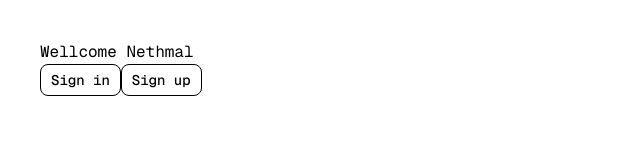
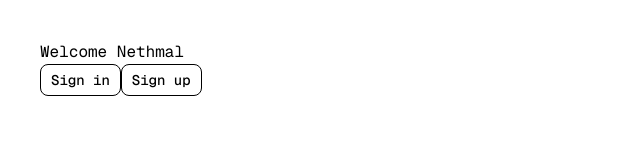
Before and after one commit to nethmalgeesaraux/blog_App, a Next.js app: page / in a window 1280 px wide. Shown: the top 160 px of the page, without its empty margins (0-640 px from the left). Built offline with nearby package versions, Linux system fonts and the light colour scheme; no server answers.

Commit message:
implement Kinde authentication session handling in Home component

```diff
--- a/app/page.tsx
+++ b/app/page.tsx
@@ -1,17 +1,31 @@
-import { RegisterLink, LoginLink } from "@kinde-oss/kinde-auth-nextjs/components";
+import { RegisterLink, LoginLink, LogoutLink } from "@kinde-oss/kinde-auth-nextjs/components";
+import { getKindeServerSession } from "@kinde-oss/kinde-auth-nextjs/server";
 import { Button } from "@/components/ui/button";
 
-export default function Home() {
+export default async function Home() {
+
+  const { getUser } = getKindeServerSession();
+  const session = await getUser();
+
   return (
     <div className="p-10">
-      <h1>Wellcome Nethmal</h1>
+      <h1>Welcome Nethmal</h1>
+      {session ? (
+        <LogoutLink>
+          <Button variant="outline">Logout</Button>
+        </LogoutLink>
+      ) : (
+        <>
           <LoginLink>
             <Button variant="outline">Sign in</Button>
           </LoginLink>
           <RegisterLink>
             <Button variant="outline">Sign up</Button>
           </RegisterLink>
+        </>
+      )}
     </div>
+
 
   );
 }
```
Lines whose indentation alone changed are shown as unchanged.
